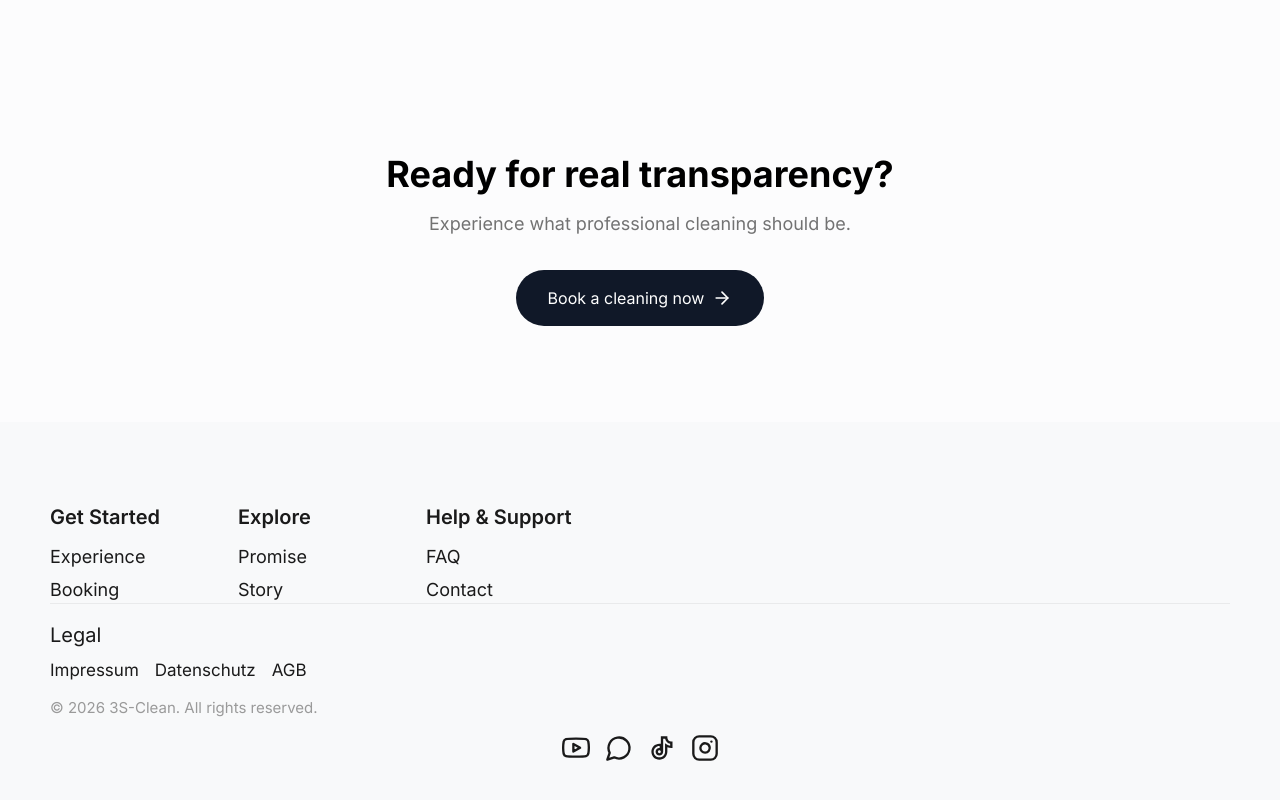
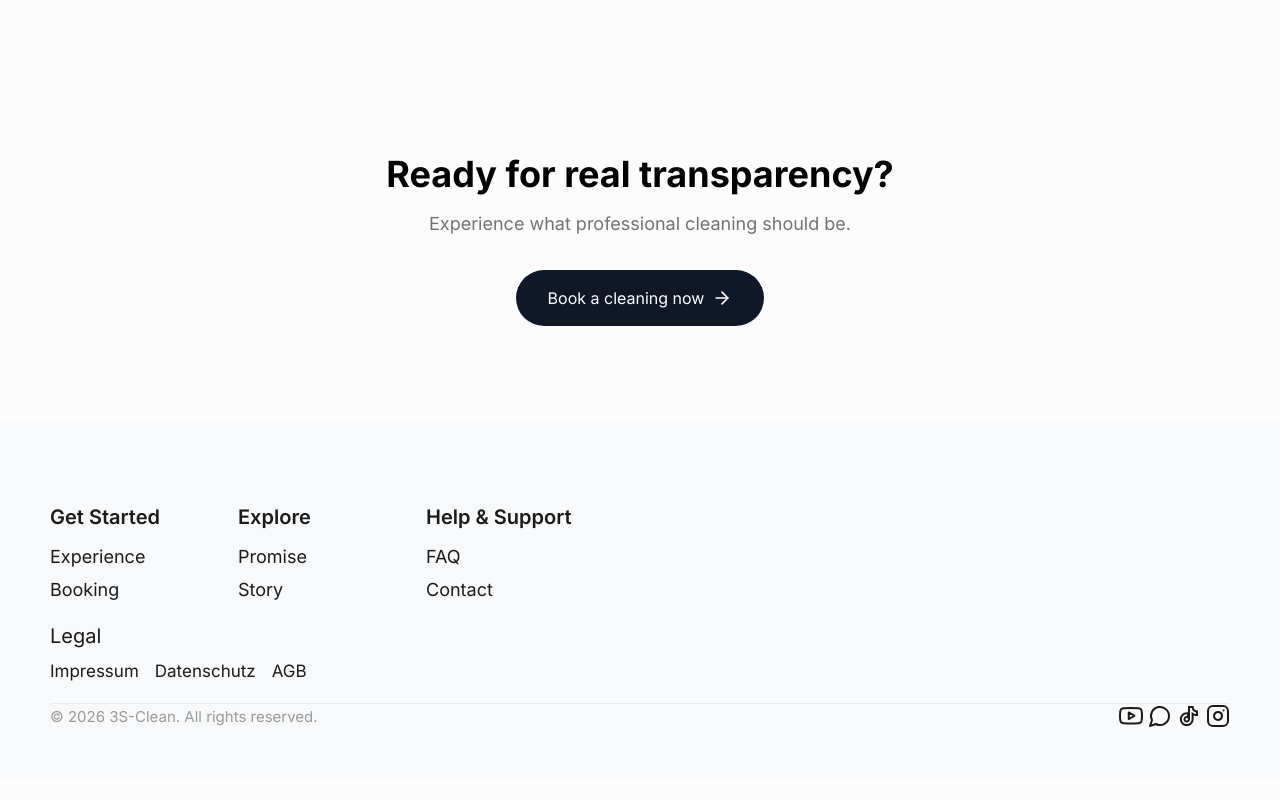
Before and after one commit to 3S-Clean/3s-clean-app, a Next.js app: page /en/story in a window 1280 px wide. Shown: the part 4043-4843 px from the top of the page. After the commit the page ends 4821 px from the top, so only its background shows below. Built offline with nearby package versions, Linux system fonts and the light colour scheme; no server answers.

Commit message:
feat: new dark booking

```diff
--- a/components/footer/Footer.tsx
+++ b/components/footer/Footer.tsx
@@ -19,22 +19,22 @@ export default function AccountFooter() {
 
     const socialLinks: SocialLink[] = [
         {
-            icon: <FiYoutube className="social-icon" />,
+            icon: <FiYoutube className="social-copyright-icon" />,
             href: "https://youtube.com/@3sclean",
             label: "YouTube",
         },
         {
-            icon: <LuMessageCircle className="social-icon" />,
+            icon: <LuMessageCircle className="social-copyright-icon" />,
             href: "https://wa.me/your-number",
             label: "WhatsApp",
         },
         {
-            icon: <RiTiktokLine className="social-icon" />,
+            icon: <RiTiktokLine className="social-copyright-icon" />,
             href: "https://tiktok.com/@3sclean",
             label: "TikTok",
         },
         {
-            icon: <FiInstagram className="social-icon" />,
+            icon: <FiInstagram className="social-copyright-icon" />,
             href: "https://instagram.com/3sclean",
             label: "Instagram",
         },
@@ -60,7 +60,6 @@ export default function AccountFooter() {
                         </div>
                     ))}
                 </div>
-
                 {/* Legal */}
                 <div className="footer-legal">
                     <h4 className="footer-legal-title">Legal</h4>
@@ -76,20 +75,21 @@ export default function AccountFooter() {
             </span>
                         ))}
                     </div>
-                    <p className="footer-copyright">
-                        © {currentYear} 3S-Clean. All rights reserved.
-                    </p>
                 </div>
 
                 {/* Social */}
-                <div className="footer-social">
+                <div className="footer-copyright-social">
+                    <p className="footer-copyright-date">
+                        © {currentYear} 3S-Clean. All rights reserved.
+                    </p>
+                    <div className="footer-copyright-icon-wrap ">
                         {socialLinks.map((social) => (
                             <a
                                 key={social.label}
                                 href={social.href}
                                 target="_blank"
                                 rel="noopener noreferrer"
-                            className="footer-social-link"
+                                className="footer-copyright-icon-link"
                                 aria-label={social.label}
                             >
                                 {social.icon}
@@ -97,6 +97,7 @@ export default function AccountFooter() {
                         ))}
                     </div>
                 </div>
+            </div>
         </footer>
     );
 }
--- a/components/footer/footer.css
+++ b/components/footer/footer.css
@@ -90,8 +90,8 @@
     flex-direction: column;
     gap: 8px;
     width: 100%;
-    padding-top: 16px;
-    border-top: 1px solid var(--footer-border);
+    margin-top: 18px;
+
 }
 
 .footer-legal-title {
@@ -125,39 +125,42 @@
     display: none;
 }
 
-.footer-copyright {
-    margin: 8px 0 0;
+/* ==================== Social Links ==================== */
+.footer-copyright-social {
+    display: flex;
+    align-items: center;
+    justify-content: space-between;
+    width: 100%;
+    border-top: 0.5px solid var(--footer-border);
+    margin-top: 20px;
+    flex-direction: row;
+}
+.footer-copyright-date {
+    display: flex;
+    align-items: start;
     color: var(--footer-muted);
     font-size: 15px;
     line-height: 130%;
+
 }
-
-/* ==================== Social Links ==================== */
-.footer-social {
+.footer-copyright-icon-wrap {
     display: flex;
-    width: 100%;
-    justify-content: center;
-    align-items: center;
-    gap: 15px;
-    padding-top: 16px;
+    align-items: start;
+    gap: 5px;
 }
-
-.footer-social-link {
-    display: flex;
-    align-items: center;
-    justify-content: center;
+.footer-copyright-icon-link {
     color: var(--footer-icon);
     transition: opacity 0.2s ease, transform 0.2s ease;
 }
 
-.footer-social-link:hover {
+.footer-copyright-icon-link:hover {
     opacity: 0.7;
     transform: translateY(-1px);
 }
 
-.social-icon {
-    width: 28px;
-    height: 28px;
+.social-copyright-icon {
+    width: 24px;
+    height: 24px;
     stroke: currentColor;
 }
 
@@ -172,7 +175,7 @@
     }
 }
 /* ==================== Responsive: Mobile ==================== */
-@media screen and (max-width: 767px) {
+@media screen and (max-width: 970px) {
     .footer {
         padding: 32px 36px 20px;
         gap: 24px;
@@ -206,19 +209,18 @@
         font-size: 14px;
         line-height: 120%;
     }
-
-    .footer-copyright {
+    .footer-copyright-social {
+        flex-direction: column;
+        gap: 10px;
+    }
+    .footer-copyright-date {
         font-size: 14px;
         line-height: 120%;
     }
 
-    .footer-social {
-        gap: 10px;
-    }
-
-    .social-icon {
-        width: 25px;
-        height: 25px;
+    .social-copyright-icon {
+        width: 20px;
+        height: 20px;
     }
 }
 
@@ -229,8 +231,4 @@
         padding: 32px 32px 20px;
     }
 
-    .footer-social {
-        border-top: 1px solid var(--footer-border);
-        padding-top: 20px;
-    }
 }
--- /dev/null
+++ b/components/ui/card/CardFrame.ts
@@ -0,0 +1,19 @@
+// components/ui/CardFrame.ts
+
+export const CARD_FRAME = [
+    "relative overflow-hidden",
+    "rounded-3xl",
+
+    "bg-white text-gray-900",
+    "dark:bg-[var(--card)]/70 dark:backdrop-blur-sm dark:text-white",
+
+    "border border-black/5 dark:border-white/10",
+    "shadow-[0_10px_30px_rgba(0,0,0,0.06)] dark:shadow-[0_10px_30px_rgba(0,0,0,0.50)]",
+
+    "cursor-pointer select-none transition-all duration-200",
+    "hover:shadow-xl hover:-translate-y-1",
+    "active:scale-[0.99]",
+    "focus:outline-none focus-visible:ring-4 focus-visible:ring-black/15 dark:focus-visible:ring-white/15",
+
+    "motion-reduce:transition-none motion-reduce:hover:transform-none",
+].join(" ");
--- /dev/null
+++ b/components/ui/layout.ts
@@ -0,0 +1,6 @@
+// components/ui/layout.ts
+
+export const PAGE_CONTAINER =
+    "mx-auto w-full max-w-7xl xl:max-w-[1400px] px-3 sm:px-4 md:px-6";
+
+export const CONTENT_GUTTER = "px-4 sm:px-5 md:px-7";
--- /dev/null
+++ b/components/ui/typography/BigTitle.tsx
@@ -0,0 +1,35 @@
+"use client";
+
+import type React from "react";
+
+type As = "h2" | "h3" | "p" | "span";
+
+type Props = {
+    as?: As;
+    children: React.ReactNode;
+    className?: string;
+};
+
+export default function BigTitle({
+                                     as = "span",
+                                     children,
+                                     className = "",
+                                 }: Props) {
+    const Comp: React.ElementType = as;
+
+    return (
+        <Comp
+            className={[
+                "min-w-0",
+                "font-sans font-semibold tracking-[0em] text-[var(--text)]",
+                "text-[43px] leading-[4rem]",
+                "sm:text-[48px] sm:leading-[4rem]",
+                "md:text-[50px] md:leading-[3rem]",
+                "xl:text-[52px] xl:leading-[3rem]",
+                className,
+            ].join(" ")}
+        >
+            {children}
+        </Comp>
+    );
+}
--- /dev/null
+++ b/components/ui/typography/BodyText.tsx
@@ -0,0 +1,23 @@
+"use client";
+
+import type React from "react";
+
+export default function BodyText({
+                                     children,
+                                     className = "",
+                                 }: {
+    children: React.ReactNode;
+    className?: string;
+}) {
+    return (
+        <p
+            className={[
+                "min-w-0 text-left text-[var(--text)]",
+                "text-[15px] leading-[1.2rem] md:text-lg",
+                className,
+            ].join(" ")}
+        >
+            {children}
+        </p>
+    );
+}
--- /dev/null
+++ b/components/ui/typography/SectionKicker.tsx
@@ -0,0 +1,28 @@
+"use client";
+
+import type React from "react";
+
+export default function SectionKicker({
+                                          children,
+                                          className = "",
+                                      }: {
+    children: React.ReactNode;
+    className?: string;
+}) {
+    return (
+        <p
+            className={[
+                "inline-block whitespace-nowrap",
+                "font-sans font-bold text-left text-[var(--text)] mb-6",
+                "tracking-[0.05em]",
+                "text-[23px] leading-[2.2rem]",
+                "sm:text-[26px] sm:leading-[2rem]",
+                "md:text-[29px] md:leading-[2rem]",
+                "xl:text-[32px] xl:leading-[3rem]",
+                className,
+            ].join(" ")}
+        >
+            {children}
+        </p>
+    );
+}
```
Also changed, not shown: app/[locale]/HomePageClient.tsx (+53 -76 lines). Lines whose indentation alone changed are shown as unchanged.
